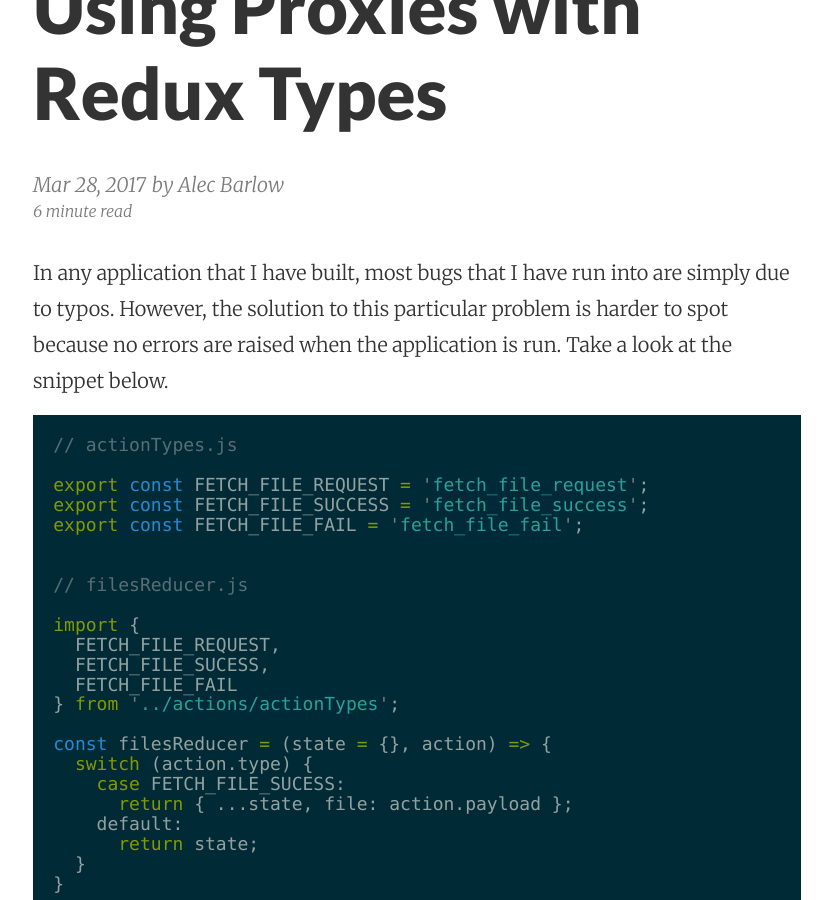
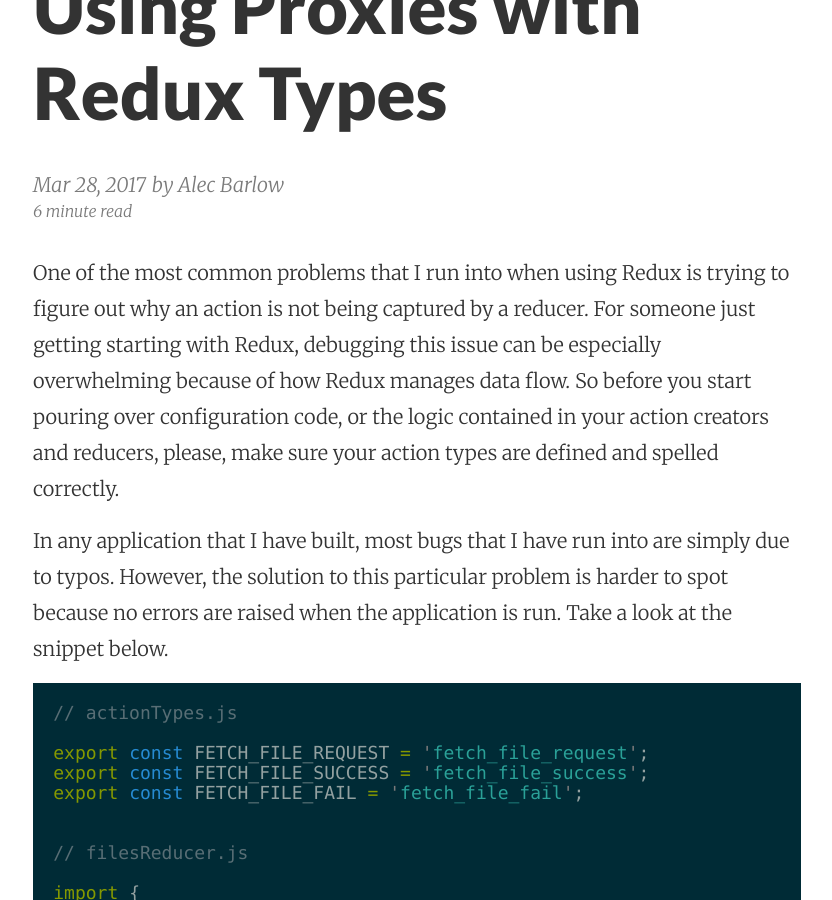
Before and after one commit to Legitcode/ReactJSNews, a Jekyll site: the page built from _posts/2017-03-28-proxies-with-redux-types.md, in a window 1280 px wide and 900 px high, scrolled down 359 px. Shown: the whole window, without its empty margins (223-1055 px from the left). Built offline with Jekyll 4.4.1, drawn with Linux system fonts in a browser that asks for light colours; comment, search, counter and statistics services are not loaded.

Commit message:
post except

```diff
--- a/_posts/2017-03-28-proxies-with-redux-types.md
+++ b/_posts/2017-03-28-proxies-with-redux-types.md
@@ -12,6 +12,7 @@
 
 
 <!--more-->
+One of the most common problems that I run into when using Redux is trying to figure out why an action is not being captured by a reducer.  For someone just getting starting with Redux, debugging this issue can be especially overwhelming because of how Redux manages data flow.  So before you start pouring over configuration code, or the logic contained in your action creators and reducers, please, make sure your action types are defined and spelled correctly.
 
 In any application that I have built, most bugs that I have run into are simply due to typos.  However, the solution to this particular problem is harder to spot because no errors are raised when the application is run.  Take a look at the snippet below.
 
```
